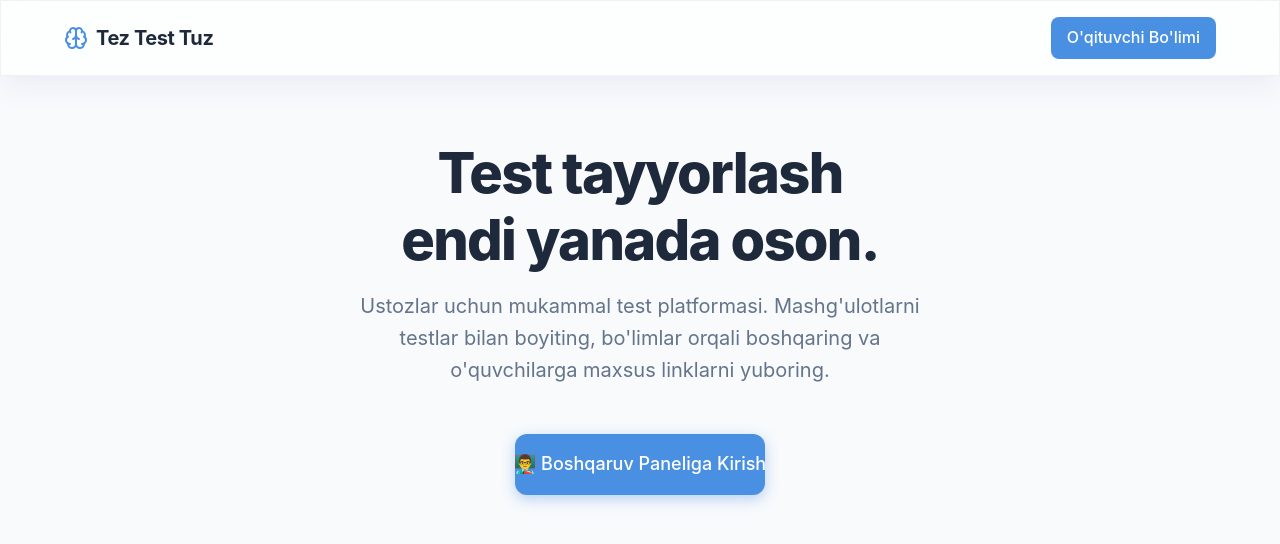
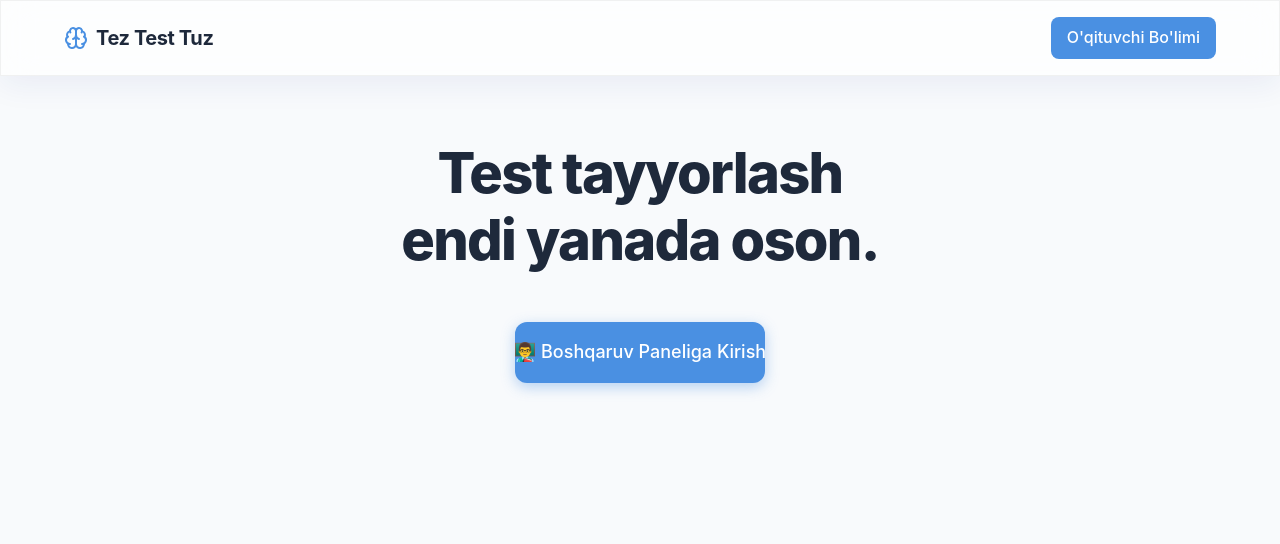
Before and after one commit to khavasfayzullaev-droid/test, a React (Vite) app: page / in a window 1280 px wide. Shown: the top 544 px of the page. Built offline with nearby package versions, Linux system fonts and the light colour scheme; no server answers; the database is empty.

Commit message:
style(home): remove descriptive paragraph from landing page per user request

```diff
--- a/src/App.jsx
+++ b/src/App.jsx
@@ -57,8 +57,6 @@ const Home = () => (
       Test tayyorlash <br /> endi yanada oson.
     </h1>
     <p style={{ fontSize: '1.25rem', color: 'var(--text-muted)', marginBottom: '3rem', maxWidth: '600px', margin: '0 auto 3rem' }}>
-      Ustozlar uchun mukammal test platformasi. Mashg'ulotlarni testlar bilan boyiting,
-      bo'limlar orqali boshqaring va o'quvchilarga maxsus linklarni yuboring.
     </p>
 
     <div style={{ display: 'flex', justifyContent: 'center', gap: '2rem', flexWrap: 'wrap' }}>
```
